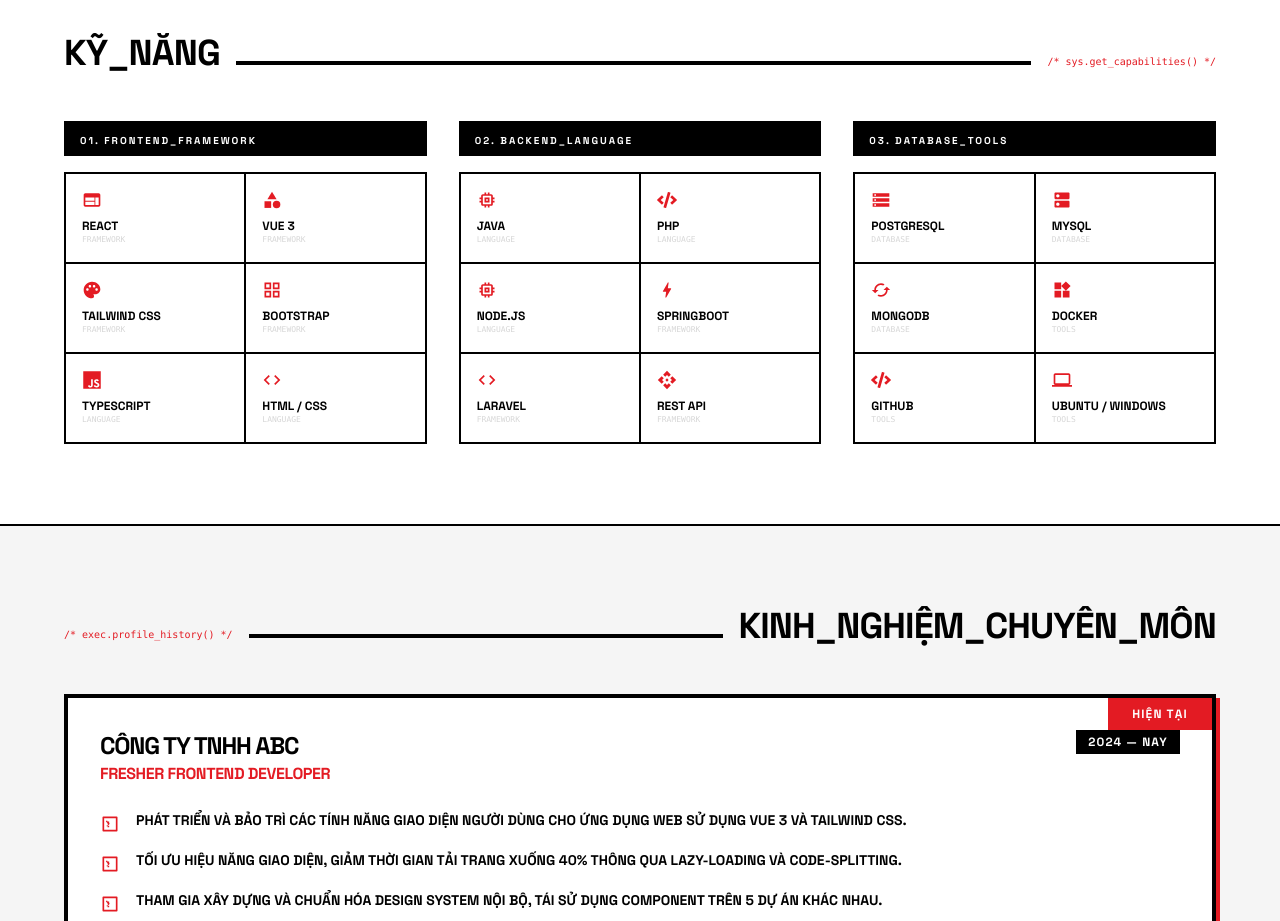
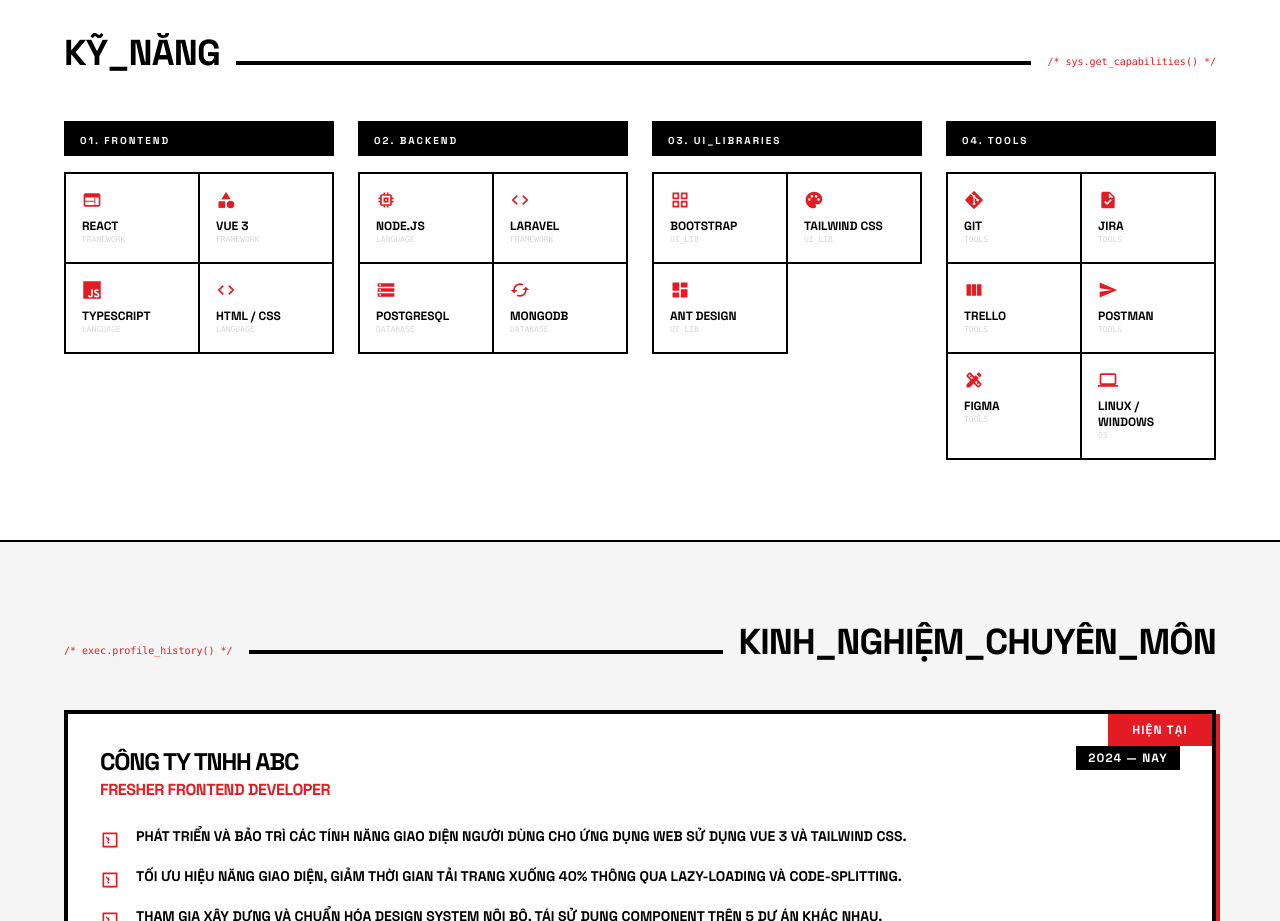
Before and after one commit to bhviet12/Portfolio-bhviet, a React (Vite) app: page / in a window 1280 px wide. Shown: the part 1680-2601 px from the top of the page. Built offline with nearby package versions, Linux system fonts and the light colour scheme.

Commit message:
fix giao dien moi

```diff
--- a/src/components/SkillSection.tsx
+++ b/src/components/SkillSection.tsx
@@ -1,11 +1,12 @@
 import { useLanguage } from '@/contexts/LanguageContext';
-import { frontendStack, backendStack, infraStack } from '@/data/content';
+import { frontendStack, backendStack, uiLibrariesStack, toolsStack } from '@/data/content';
 import {
   MdWeb, MdBolt, MdPalette, MdMemory, MdStorage, MdCached,
   MdApi, MdWidgets, MdDns, MdComputer,
-  MdCode, MdCategory, MdGridView,
+  MdCode, MdCategory, MdGridView, MdDashboard, MdTask, MdSend,
+  MdViewColumn, MdDesignServices,
 } from 'react-icons/md';
-import { FaJs, FaCode } from 'react-icons/fa';
+import { FaJs, FaGitAlt } from 'react-icons/fa';
 
 const iconMap: Record<string, React.ReactNode> = {
   deployed_code: <MdWeb />,
@@ -20,19 +21,26 @@
   database: <MdCached />,
   cached: <MdCached />,
   api: <MdApi />,
-  terminal: <FaCode />,
+  terminal: <MdCode />,
   cloud: <MdApi />,
   widgets: <MdWidgets />,
-  code_blocks: <FaCode />,
+  code_blocks: <MdCode />,
   computer: <MdComputer />,
   dns: <MdDns />,
   grid_view: <MdGridView />,
+  dashboard: <MdDashboard />,
+  task: <MdTask />,
+  send: <MdSend />,
+  view_column: <MdViewColumn />,
+  design_services: <MdDesignServices />,
+  git: <FaGitAlt />,
 };
 
 const columns = [
   { labelKey: 'skill_fe' as const, items: frontendStack },
   { labelKey: 'skill_be' as const, items: backendStack },
-  { labelKey: 'skill_data' as const, items: infraStack },
+  { labelKey: 'skill_ui' as const, items: uiLibrariesStack },
+  { labelKey: 'skill_tools' as const, items: toolsStack },
 ] as const;
 
 export default function SkillSection() {
@@ -52,7 +60,7 @@
         </div>
 
         {/* Arsenal Grid: 3 columns */}
-        <div className="grid grid-cols-1 lg:grid-cols-3 gap-8">
+        <div className="grid grid-cols-1 md:grid-cols-2 lg:grid-cols-4 gap-6">
           {columns.map((col) => (
             <div key={col.labelKey} className="border-t-4 border-black dark:border-white">
               {/* Column header */}
@@ -60,7 +68,7 @@
                 {t(col.labelKey)}
               </div>
 
-              {/* Arsenal Grid */}
+              {/* Skills Grid */}
               <div className="grid grid-cols-2 border-l-2 border-black border-t-2 dark:border-white">
                 {col.items.map((tech) => (
                   <div
--- a/src/contexts/LanguageContext.tsx
+++ b/src/contexts/LanguageContext.tsx
@@ -96,9 +96,10 @@
     exp_role3_task2: 'Tham gia các dự án nhóm xây dựng ứng dụng web sử dụng React và Node.js, đạt điểm A trên các môn học chuyên ngành.',
     exp_role3_task3: 'Tự học và cập nhật các công nghệ mới như TypeScript, Vite, và các framework CSS hiện đại.',
     skill_title: 'Kỹ_Năng',
-    skill_fe: '01. FRONTEND_FRAMEWORK',
-    skill_be: '02. BACKEND_LANGUAGE',
-    skill_data: '03. DATABASE_TOOLS',
+    skill_fe: '01. FRONTEND',
+    skill_be: '02. BACKEND',
+    skill_ui: '03. UI_LIBRARIES',
+    skill_tools: '04. TOOLS',
     proj_title: 'Dự_Án_Triển_Khai',
     proj_deployed: 'ĐÃ_TRIỂN_KHAI',
     proj_beta: 'BẢN_THỬ_NGHIỆM',
@@ -209,9 +210,10 @@
     exp_role3_task2: 'Participated in team projects building web applications using React and Node.js, achieving A grades in major courses.',
     exp_role3_task3: 'Self-learned and kept up with new technologies such as TypeScript, Vite, and modern CSS frameworks.',
     skill_title: 'Skills',
-    skill_fe: '01. FRONTEND_FRAMEWORK',
-    skill_be: '02. BACKEND_LANGUAGE',
-    skill_data: '03. DATABASE_TOOLS',
+    skill_fe: '01. FRONTEND',
+    skill_be: '02. BACKEND',
+    skill_ui: '03. UI_LIBRARIES',
+    skill_tools: '04. TOOLS',
     proj_title: 'Project_Archive',
     proj_deployed: 'DEPLOYED',
     proj_beta: 'BETA',
--- a/src/data/content.ts
+++ b/src/data/content.ts
@@ -4,28 +4,30 @@
 export const frontendStack: SkillItem[] = [
   { name: 'React', icon: 'deployed_code', tag: 'FRAMEWORK' },
   { name: 'Vue 3', icon: 'category', tag: 'FRAMEWORK' },
-  { name: 'Tailwind CSS', icon: 'palette', tag: 'FRAMEWORK' },
-  { name: 'Bootstrap', icon: 'grid_view', tag: 'FRAMEWORK' },
   { name: 'TypeScript', icon: 'javascript', tag: 'LANGUAGE' },
   { name: 'HTML / CSS', icon: 'code', tag: 'LANGUAGE' },
 ];
 
 export const backendStack: SkillItem[] = [
-  { name: 'Java', icon: 'memory', tag: 'LANGUAGE' },
-  { name: 'PHP', icon: 'terminal', tag: 'LANGUAGE' },
-  { name: 'Node.js', icon: 'settings_ethernet', tag: 'LANGUAGE' },
-  { name: 'SpringBoot', icon: 'bolt', tag: 'FRAMEWORK' },
+  { name: 'Node.js', icon: 'memory', tag: 'LANGUAGE' },
   { name: 'Laravel', icon: 'code', tag: 'FRAMEWORK' },
-  { name: 'REST API', icon: 'cloud', tag: 'FRAMEWORK' },
+  { name: 'PostgreSQL', icon: 'storage', tag: 'DATABASE' },
+  { name: 'MongoDB', icon: 'database', tag: 'DATABASE' },
 ];
 
-export const infraStack: SkillItem[] = [
-  { name: 'PostgreSQL', icon: 'storage', tag: 'DATABASE' },
-  { name: 'MySQL', icon: 'dns', tag: 'DATABASE' },
-  { name: 'MongoDB', icon: 'database', tag: 'DATABASE' },
-  { name: 'Docker', icon: 'widgets', tag: 'TOOLS' },
-  { name: 'GitHub', icon: 'code_blocks', tag: 'TOOLS' },
-  { name: 'Ubuntu / Windows', icon: 'computer', tag: 'TOOLS' },
+export const uiLibrariesStack: SkillItem[] = [
+  { name: 'Bootstrap', icon: 'grid_view', tag: 'UI_LIB' },
+  { name: 'Tailwind CSS', icon: 'palette', tag: 'UI_LIB' },
+  { name: 'Ant Design', icon: 'dashboard', tag: 'UI_LIB' },
+];
+
+export const toolsStack: SkillItem[] = [
+  { name: 'Git', icon: 'git', tag: 'TOOLS' },
+  { name: 'Jira', icon: 'task', tag: 'TOOLS' },
+  { name: 'Trello', icon: 'view_column', tag: 'TOOLS' },
+  { name: 'Postman', icon: 'send', tag: 'TOOLS' },
+  { name: 'Figma', icon: 'design_services', tag: 'TOOLS' },
+  { name: 'Linux / Windows', icon: 'computer', tag: 'OS' },
 ];
 
 export const projects = [
```
